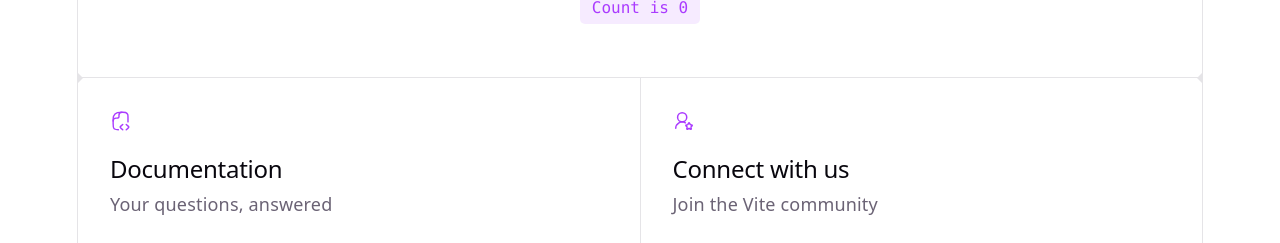
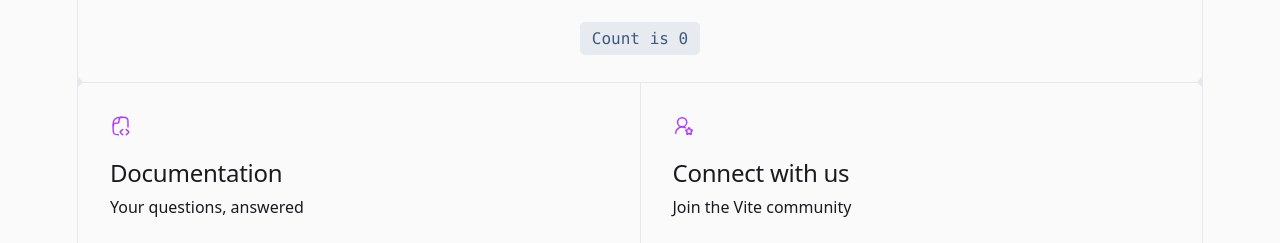
Before and after one commit to liiyun/todo-list, a website built with Vite: page index.html in a window 1280 px wide. Shown: the part 392-635 px from the top of the page. Built offline with nearby package versions, Linux system fonts and the light colour scheme.

Commit message:
Add design tokens and base styles

```diff
--- a/src/style.css
+++ b/src/style.css
@@ -1,48 +1,107 @@
 :root {
-  --text: #6b6375;
-  --text-h: #08060d;
-  --bg: #fff;
-  --border: #e5e4e7;
-  --code-bg: #f4f3ec;
-  --accent: #aa3bff;
-  --accent-bg: rgba(170, 59, 255, 0.1);
-  --accent-border: rgba(170, 59, 255, 0.5);
-  --social-bg: rgba(244, 243, 236, 0.5);
-  --shadow:
-    rgba(0, 0, 0, 0.1) 0 10px 15px -3px, rgba(0, 0, 0, 0.05) 0 4px 6px -2px;
+  /* Colors — minimal neutral base + single accent */
+  --color-bg: #fafafa;
+  --color-surface: #ffffff;
+  --color-border: #e8e8ec;
+  --color-border-strong: #d1d1d8;
+  --color-text: #1a1a1f;
+  --color-text-muted: #6b6b76;
+  --color-text-subtle: #94949e;
+  --color-accent: #3d5a80;
+  --color-accent-hover: #2c4260;
+  --color-accent-muted: rgba(61, 90, 128, 0.1);
+  --color-danger: #c45c5c;
+  --color-danger-muted: rgba(196, 92, 92, 0.12);
+  --color-focus-ring: var(--color-accent);
 
-  --sans: system-ui, 'Segoe UI', Roboto, sans-serif;
-  --heading: system-ui, 'Segoe UI', Roboto, sans-serif;
-  --mono: ui-monospace, Consolas, monospace;
+  /* Spacing scale */
+  --space-xs: 0.25rem; /* 4px */
+  --space-sm: 0.5rem; /* 8px */
+  --space-md: 1rem; /* 16px */
+  --space-lg: 1.5rem; /* 24px */
+  --space-xl: 2rem; /* 32px */
 
-  font: 18px/145% var(--sans);
-  letter-spacing: 0.18px;
+  /* Typography */
+  --font-body: system-ui, -apple-system, 'Segoe UI', Roboto, 'Helvetica Neue', sans-serif;
+  --font-heading: var(--font-body);
+  --font-mono: ui-monospace, 'Cascadia Code', 'Source Code Pro', Menlo, Consolas, monospace;
+  --text-xs: 0.75rem;
+  --text-sm: 0.875rem;
+  --text-base: 1rem;
+  --text-lg: 1.125rem;
+  --text-xl: 1.375rem;
+  --leading-tight: 1.25;
+  --leading-normal: 1.5;
+  --leading-relaxed: 1.625;
+  --tracking-tight: -0.02em;
+  --tracking-normal: 0;
+
+  /* Border radius */
+  --radius-xs: 0.25rem;
+  --radius-sm: 0.375rem;
+  --radius-md: 0.5rem;
+  --radius-lg: 0.75rem;
+  --radius-xl: 1rem;
+
+  /* Elevation */
+  --shadow-sm: 0 1px 2px rgba(0, 0, 0, 0.04);
+  --shadow-md:
+    rgba(0, 0, 0, 0.06) 0 4px 6px -1px, rgba(0, 0, 0, 0.04) 0 2px 4px -2px;
+
+  /* Legacy aliases (existing rules below) */
+  --text: var(--color-text-muted);
+  --text-h: var(--color-text);
+  --bg: var(--color-bg);
+  --border: var(--color-border);
+  --code-bg: #f0f0f3;
+  --accent: var(--color-accent);
+  --accent-bg: var(--color-accent-muted);
+  --accent-border: color-mix(in srgb, var(--color-accent) 45%, transparent);
+  --social-bg: rgba(240, 240, 243, 0.85);
+  --shadow: var(--shadow-md);
+
+  --sans: var(--font-body);
+  --heading: var(--font-heading);
+  --mono: var(--font-mono);
+
   color-scheme: light dark;
-  color: var(--text);
-  background: var(--bg);
+  font-family: var(--font-body);
+  font-size: var(--text-base);
+  line-height: var(--leading-normal);
+  letter-spacing: var(--tracking-normal);
+  color: var(--color-text);
+  background: var(--color-bg);
   font-synthesis: none;
   text-rendering: optimizeLegibility;
   -webkit-font-smoothing: antialiased;
   -moz-osx-font-smoothing: grayscale;
 
   @media (max-width: 1024px) {
-    font-size: 16px;
+    font-size: var(--text-sm);
   }
 }
 
 @media (prefers-color-scheme: dark) {
   :root {
-    --text: #9ca3af;
-    --text-h: #f3f4f6;
-    --bg: #16171d;
-    --border: #2e303a;
-    --code-bg: #1f2028;
-    --accent: #c084fc;
-    --accent-bg: rgba(192, 132, 252, 0.15);
-    --accent-border: rgba(192, 132, 252, 0.5);
-    --social-bg: rgba(47, 48, 58, 0.5);
-    --shadow:
-      rgba(0, 0, 0, 0.4) 0 10px 15px -3px, rgba(0, 0, 0, 0.25) 0 4px 6px -2px;
+    --color-bg: #141418;
+    --color-surface: #1c1c22;
+    --color-border: #2e2e36;
+    --color-border-strong: #3d3d47;
+    --color-text: #f4f4f5;
+    --color-text-muted: #a1a1aa;
+    --color-text-subtle: #71717a;
+    --color-accent: #7c9cbb;
+    --color-accent-hover: #9bb4cc;
+    --color-accent-muted: rgba(124, 156, 187, 0.15);
+    --color-danger: #e07a7a;
+    --color-danger-muted: rgba(224, 122, 122, 0.15);
+    --color-focus-ring: var(--color-accent);
+
+    --code-bg: #25252d;
+    --social-bg: rgba(37, 37, 45, 0.85);
+    --shadow-sm: 0 1px 2px rgba(0, 0, 0, 0.35);
+    --shadow-md:
+      rgba(0, 0, 0, 0.45) 0 8px 12px -2px, rgba(0, 0, 0, 0.3) 0 4px 6px -2px;
   }
 
   #social .button-icon {
```
